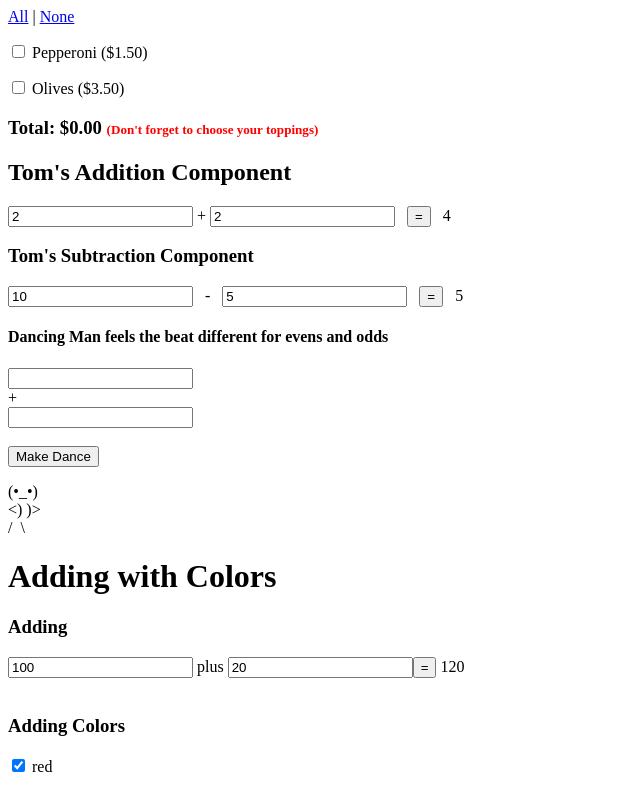
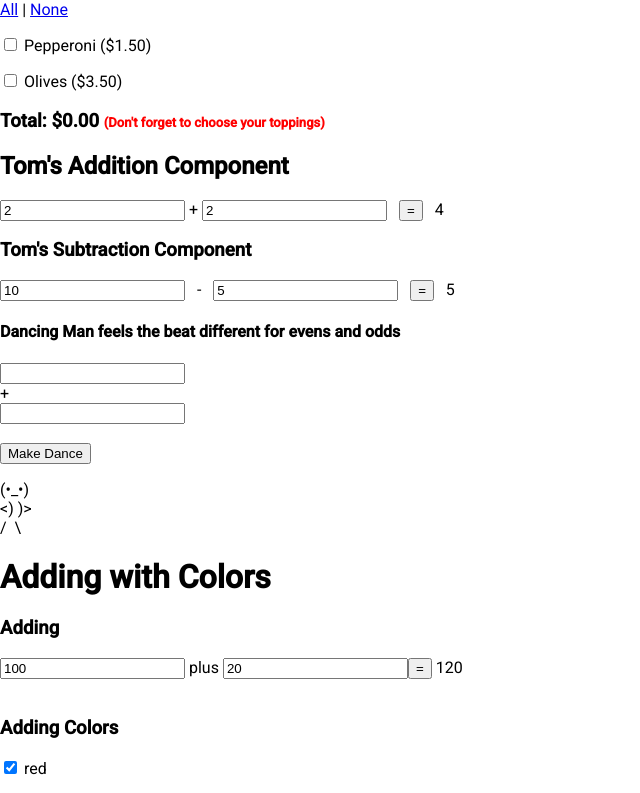
Before and after one commit to tsteelematc/components, an Angular app: page / in a window 1280 px wide. Shown: the top 793 px of the page, without its empty margins (0-640 px from the left). Built offline with nearby package versions, Linux system fonts and the light colour scheme.

Commit message:
added angular material
ng add @angular/matrial

Indigo/pink
no hammerJs
animations

```diff
--- a/angular.json
+++ b/angular.json
@@ -23,6 +23,7 @@
               "src/assets"
             ],
             "styles": [
+              "./node_modules/@angular/material/prebuilt-themes/indigo-pink.css",
               "src/styles.css"
             ],
             "scripts": [],
@@ -80,6 +81,7 @@
             "tsConfig": "src/tsconfig.spec.json",
             "karmaConfig": "src/karma.conf.js",
             "styles": [
+              "./node_modules/@angular/material/prebuilt-themes/indigo-pink.css",
               "src/styles.css"
             ],
             "scripts": [],
--- a/package.json
+++ b/package.json
@@ -12,10 +12,12 @@
   "private": true,
   "dependencies": {
     "@angular/animations": "~7.2.0",
+    "@angular/cdk": "~7.3.4",
     "@angular/common": "~7.2.0",
     "@angular/compiler": "~7.2.0",
     "@angular/core": "~7.2.0",
     "@angular/forms": "~7.2.0",
+    "@angular/material": "^7.3.4",
     "@angular/platform-browser": "~7.2.0",
     "@angular/platform-browser-dynamic": "~7.2.0",
     "@angular/router": "~7.2.0",
--- a/src/app/app.module.ts
+++ b/src/app/app.module.ts
@@ -15,6 +15,7 @@
 import { DancingManComponent } from './dancing-man/dancing-man.component';
 import { TjsSubtractComponent } from './tjs-subtract/tjs-subtract.component';
 import { TjsAdditionComponent } from './tjs-addition/tjs-addition.component';
+import { BrowserAnimationsModule } from '@angular/platform-browser/animations';
 
 @NgModule({
   declarations: [
@@ -34,7 +35,7 @@
   ],
   imports: [
     BrowserModule
-    , FormsModule
+    , FormsModule, BrowserAnimationsModule
   ],
   providers: [],
   bootstrap: [AppComponent]
--- a/src/app/awesome-component/awesome-component.component.ts
+++ b/src/app/awesome-component/awesome-component.component.ts
@@ -12,6 +12,8 @@
   ngOnInit() {
   }
 
+  message ="";
+
   generateMessage = () => {
     this.message = 'Ow!';
   }
--- a/src/app/mwh-does-athing/mwh-does-athing.component.ts
+++ b/src/app/mwh-does-athing/mwh-does-athing.component.ts
@@ -17,7 +17,7 @@
   spellCasted: string;
   spellSave: number;
   spellToHit: number;
-  spellLevel
+  spellLevel: number;
   level: number;
   modifier: number;
 
@@ -32,10 +32,9 @@
   magicDisplay = () => {
       // this.spellSave = (10 + this.level + s.spellLevel);
 
-      this.spellBook = this.spellBook
-      .filter(x => x.name = this.spellCasted);
-
-      this.spellLevel = this.spellBook.reduce(
+      this.spellLevel = this.spellBook
+      .filter(x => x.name = this.spellCasted)
+      .reduce(
         (acc, x) => acc + x.spellLevel
         , 0
       );
--- a/src/index.html
+++ b/src/index.html
@@ -7,6 +7,8 @@
 
   <meta name="viewport" content="width=device-width, initial-scale=1">
   <link rel="icon" type="image/x-icon" href="favicon.ico">
+  <link href="https://fonts.googleapis.com/css?family=Roboto:300,400,500" rel="stylesheet">
+  <link href="https://fonts.googleapis.com/icon?family=Material+Icons" rel="stylesheet">
 </head>
 <body>
   <app-root></app-root>
--- a/src/styles.css
+++ b/src/styles.css
@@ -1 +1,3 @@
 /* You can add global styles to this file, and also import other style files */
+html, body { height: 100%; }
+body { margin: 0; font-family: Roboto, "Helvetica Neue", sans-serif; }
```
Also changed, not shown: 1 other file (tests, documents, lock files or other folders).
